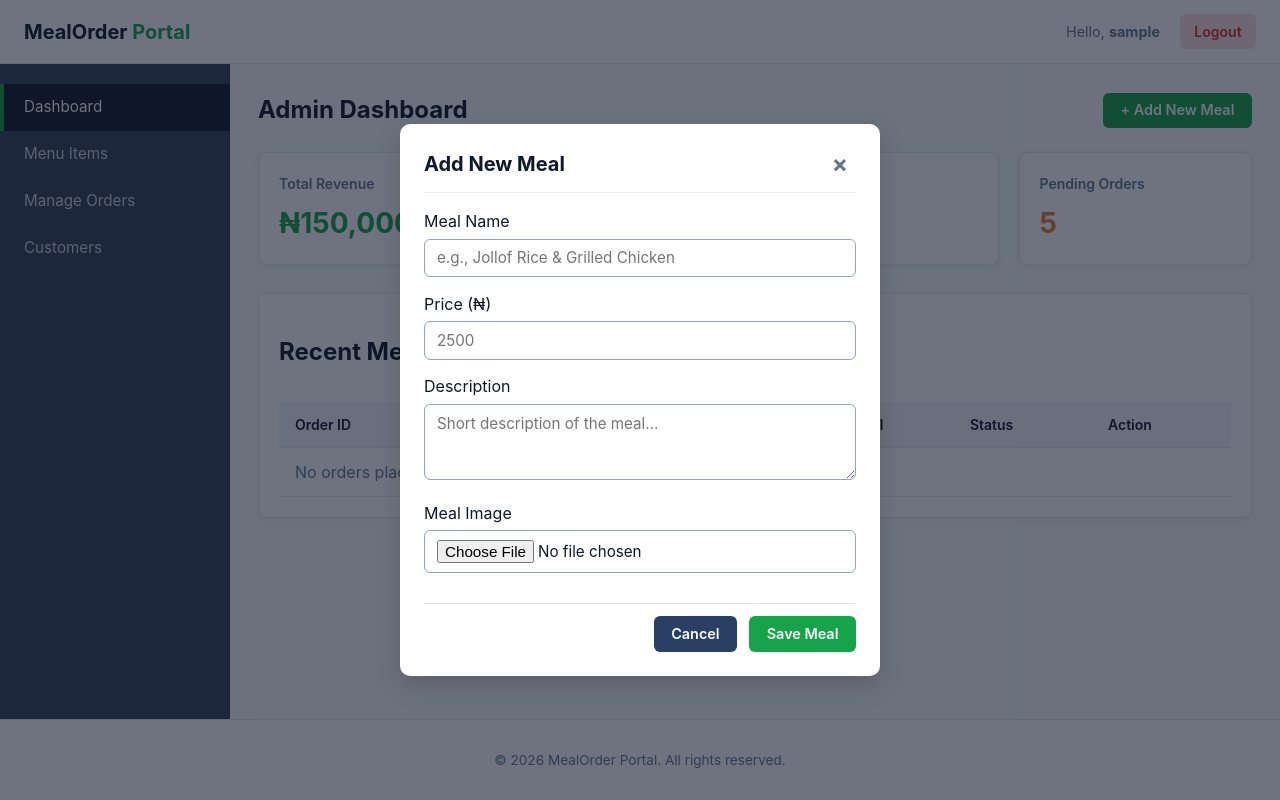
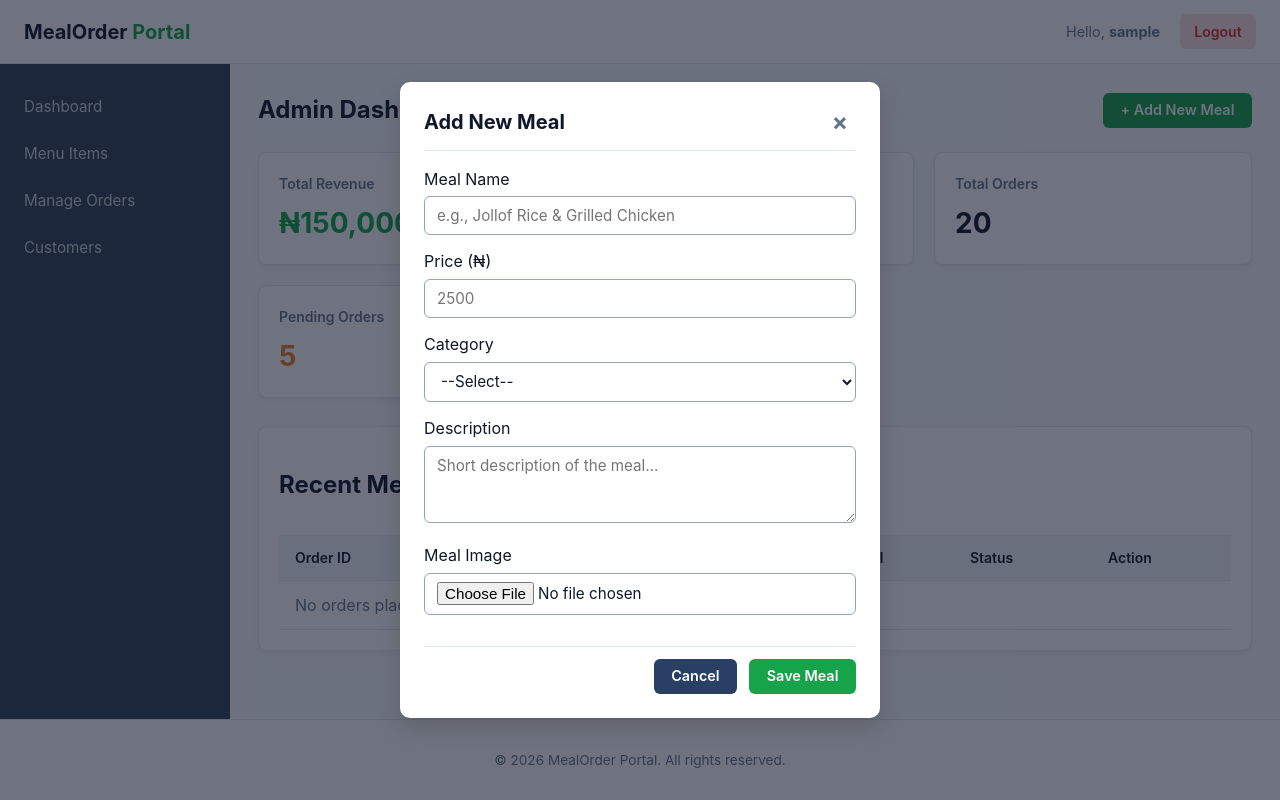
Before and after one commit to olasyusuf/BeckysKitchen, a Flask app: page /menu in a window 1280 px wide, after a click on "+ Add New Meal". Run offline with Flask 3, Linux system fonts and the light colour scheme; the visitor is signed in with stand-in values (Sample User, id 1).

Commit message:
review admin\menu, models to include menu category field

```diff
--- a/backend/app.py
+++ b/backend/app.py
@@ -2,7 +2,7 @@ import os
 from flask import Flask, flash, redirect, render_template, request, session, url_for
 from flask_migrate import Migrate
 from werkzeug.security import check_password_hash, generate_password_hash
-from models import Meal, Order, Review, User, db
+from models import User, Meal, Order, Review, db
 from config import config_by_name
 from decorators import role_required
 
@@ -44,7 +44,7 @@ def login():
                 session['role'] = user.role
                 print(user.role)
 
-                if user.role == 'ADMIN':
+                if user.role == 'Admin':
                     return redirect(url_for('menu'))
 
                 return redirect(url_for('catalog'))
@@ -103,7 +103,6 @@ def catalog():
 @app.route('/menu')
 @role_required('Admin')
 def menu():
-
     return render_template(
         'admin/menu.html'
     )
--- a/backend/decorators.py
+++ b/backend/decorators.py
@@ -9,9 +9,6 @@ def role_required(*allowed_roles):
     def decorator(f):
         @wraps(f)
         def decorated_function(*args, **kwargs):
-            print(f"Allowed roles: {allowed_roles}")  # Debugging line to check allowed roles
-            print(f"Session data: {session}")  # Debugging line to check session contents
-
             if 'user_id' not in session:
                 if is_api_request():
                     return jsonify({'error': 'Authentication required'}), 401
--- a/backend/enums.py
+++ b/backend/enums.py
@@ -9,3 +9,9 @@ class OrderStatus(enum.Enum):
     PENDING = "Pending"
     COMPLETED = "Completed"
     CANCELLED = "Cancelled"
+
+class MenuCategory(enum.Enum):
+    MAINDISH = "MainDish"
+    SWALLOW = "Swallow"
+    SNACKS = "Snacks"
+    DRINKS = "Drinks"
--- a/backend/models.py
+++ b/backend/models.py
@@ -20,6 +20,7 @@ class Meal(db.Model):
     __tablename__ = 'meals'
     id = db.Column(db.Integer, primary_key=True)
     name = db.Column(db.String(100), unique=True, nullable=False)
+    category = db.Column(db.String(50), nullable=False)
     description = db.Column(db.Text, nullable=True)
     price = db.Column(db.Float, nullable=False)
     available = db.Column(db.Boolean, default=True)
--- a/backend/static/css/style.css
+++ b/backend/static/css/style.css
@@ -403,7 +403,7 @@ textarea:focus {
 /* Admin Stats Grid */
 .stats-grid {
   display: grid;
-  grid-template-columns: repeat(auto-fit, minmax(200px, 1fr));
+  grid-template-columns: repeat(auto-fit, minmax(300px, 1fr));
   gap: 1.25rem;
   margin-bottom: 1.75rem;
 }
--- a/backend/templates/admin/menu.html
+++ b/backend/templates/admin/menu.html
@@ -5,7 +5,7 @@
   <!-- Sidebar Navigation -->
   <aside class="admin-sidebar">
     <ul class="sidebar-menu">
-      <li><a href="" class="active">Dashboard</a></li>
+      <li><a href="">Dashboard</a></li>
       <li><a href="#menu-section">Menu Items</a></li>
       <li><a href="#orders-section">Manage Orders</a></li>
       <li><a href="#users-section">Customers</a></li>
@@ -104,6 +104,15 @@
       <label for="meal-price">Price (₦)</label>
       <input type="number" id="meal-price" name="price" step="0.01" min="0" placeholder="2500" required />
 
+      <label for="meal-category">Category</label>
+      <select id="meal-category" name="category" required>
+        <option value="" selected>--Select--</option>
+        <option value="MainDish">Main Dish</option>
+        <option value="Swallow">Swallow & Soup</option>
+        <option value="Snacks">Sides & Snacks</option>
+        <option value="Drinks">Drinks</option>
+      </select>
+
       <label for="meal-desc">Description</label>
       <textarea id="meal-desc" name="description" rows="3" placeholder="Short description of the meal..."></textarea>
 
```
